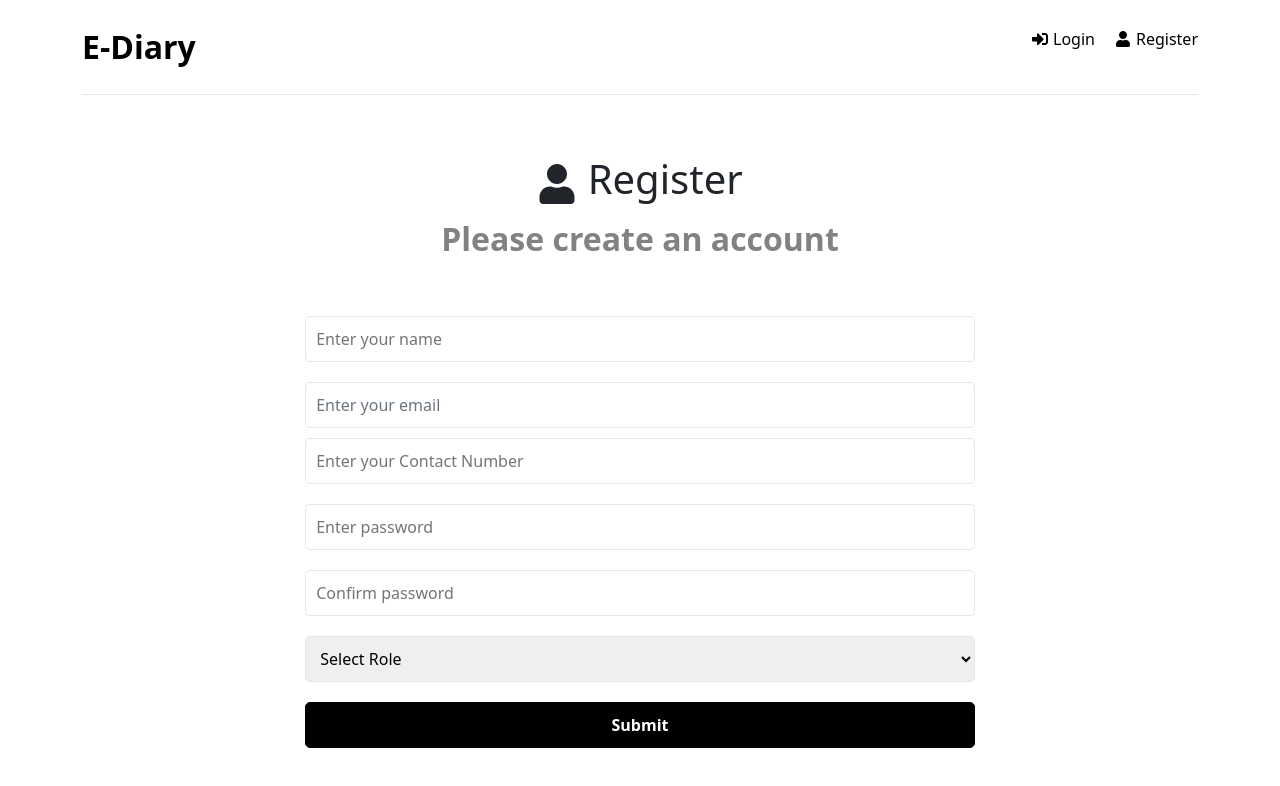
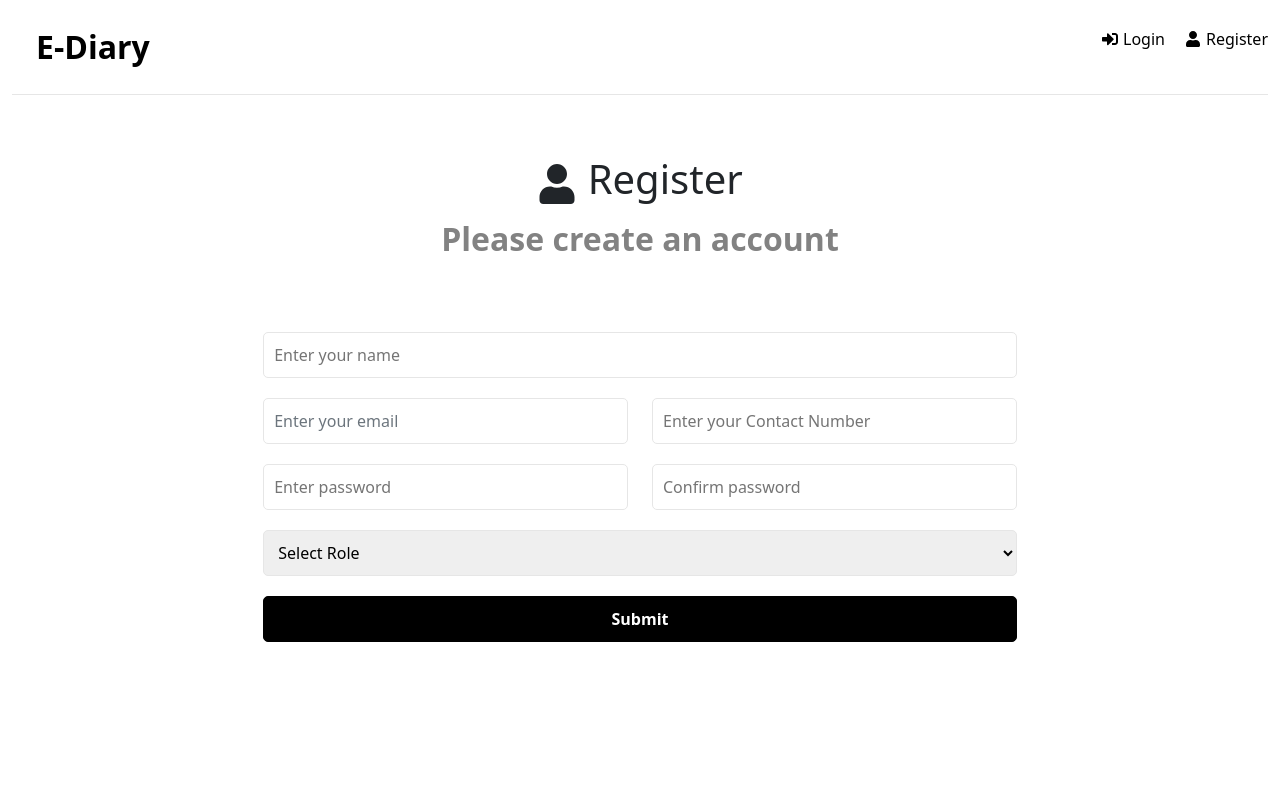
Before and after one commit to Pdeo55/Digi-diary, a React (Create React App) app in the folder frontend/: page /register in a window 1280 px wide. Shown: the top 786 px of the page. Built offline with nearby package versions, Linux system fonts and the light colour scheme.

Commit message:
Implemented Profile

```diff
--- a/frontend/src/App.js
+++ b/frontend/src/App.js
@@ -1,5 +1,7 @@
 import { ToastContainer } from 'react-toastify'
+import { useSelector } from 'react-redux';
 import { Routes, Route } from 'react-router-dom'
+import { Container, Row, Col } from 'react-bootstrap'
 import Homepage from './screens/Homepage';
 import Homework from './screens/Homework/';
 import Holiday from './screens/Holiday/';
@@ -7,14 +9,21 @@ import Login from './screens/Login/Login';
 import Register from './screens/Register/Register';
 import Navbar from './components/Navbar/Navbar'
 import Notice from './screens/Notice/Notice';
+import Profile from './components/Profile/Profile';
 
 import 'bootstrap/dist/css/bootstrap.min.css';
 import 'react-toastify/dist/ReactToastify.css'
 
 function App() {
+
+  const { user } = useSelector((state) => state.auth)
+
   return (
     <>
-      <div className='container'>
+      <Container fluid>
+        <Row>
+          {user && <Col lg="2"><Profile /></Col>}
+          <Col lg={user ? "10" : "12"}>
             <Navbar />
             <Routes>
               <Route path='/' element={<Homepage />} />
@@ -22,9 +31,11 @@ function App() {
               <Route path='holiday' element={<Holiday />} />
               <Route path='login' element={<Login />} />
               <Route path='homework' element={<Homework />} />
-          <Route path='notice-board' element={<Notice/>} />
+              <Route path='notice-board' element={<Notice />} />
             </Routes>
-      </div>
+          </Col>
+        </Row>
+      </Container>
       <ToastContainer />
     </>
   );
--- a/frontend/src/components/Navbar/Navbar.js
+++ b/frontend/src/components/Navbar/Navbar.js
@@ -1,7 +1,7 @@
-import { FaSignInAlt, FaSignOutAlt, FaUser } from 'react-icons/fa'
 import { useDispatch, useSelector } from 'react-redux'
 import { Link, useNavigate } from 'react-router-dom'
 import { logout, reset } from '../../features/auth/authSlice'
+import { FaSignInAlt, FaSignOutAlt, FaUser } from 'react-icons/fa'
 import classes from './Navbar.module.css'
 
 function Navbar() {
--- a/frontend/src/components/Navbar/Navbar.module.css
+++ b/frontend/src/components/Navbar/Navbar.module.css
@@ -7,11 +7,18 @@
     margin-bottom: 60px;
 }
 
+.logo {
+    display: flex;
+    justify-content: center;
+    align-items: center;
+}
+
 .logo p{
     margin: 0%;
     padding: 0%;
     font-size: 2rem;
     font-weight: bold;
+    margin-left: 1.5rem;
 }
 
 .header ul {
--- /dev/null
+++ b/frontend/src/components/Profile/Profile.js
@@ -0,0 +1,39 @@
+import React from 'react'
+import { useSelector } from 'react-redux'
+import { Container } from 'react-bootstrap'
+import { FaUserAlt } from 'react-icons/fa'
+import { Link } from 'react-router-dom'
+import classes from './Profile.module.css'
+
+function Profile() {
+
+    const { user } = useSelector((state) => state.auth)
+
+    return (
+        <div className={classes.sidebar}>
+            <div className={classes.userLogo}>
+                <FaUserAlt className={classes.icon} />
+            </div>
+            {user.role === "STUDENT" && (
+                <>
+                    <p style={{ fontSize: "2rem" }}>{user.name}</p>
+                    <p> <span style={{ fontWeight: 'bold' }}> Class </span>: {user.grade}</p>
+                    <p> <span style={{ fontWeight: 'bold' }}> Class Teacher </span>: Riddhi Mirajkar</p>
+                    <p> <span style={{ fontWeight: 'bold' }}> Class Monitor </span>: Sahil Chaudhari</p>
+                    <p className={classes.timeTable}><Link>View Time Table</Link></p>
+                </>
+            )}
+            {user.role === "TEACHER" && (
+                <>
+                    <p style={{ fontSize: "2rem" }}>{user.name}</p>
+                    {/* <p> <span style={{ fontWeight: 'bold' }}> Class </span>: {user.grade}</p>
+                    <p> <span style={{ fontWeight: 'bold' }}> Class Teacher </span>: Riddhi Mirajkar</p>
+                    <p> <span style={{ fontWeight: 'bold' }}> Class Monitor </span>: Sahil Chaudhari</p>
+                    <p className={classes.timeTable}><Link>View Time Table</Link></p> */}
+                </>
+            )}
+        </div>
+    )
+}
+
+export default Profile
--- /dev/null
+++ b/frontend/src/components/Profile/Profile.module.css
@@ -0,0 +1,33 @@
+.sidebar {
+    height: 100vh;
+    width: 100%;
+    border-right: 1px solid black;
+    display: flex;
+    align-items: center;
+    justify-content: flex-start;
+    flex-direction: column;
+    padding-top: 4rem;
+}
+
+.sidebar p {
+    font-size: 1.2rem;
+    margin-bottom: 1.5rem;
+}
+
+.userLogo {
+    border: 2px solid black;
+    border-radius: 50% 50%;
+    padding: 1rem;
+}
+
+.icon {
+    font-size: 3rem;
+}
+
+.timeTable {
+    border: 1px solid black;
+    padding: 10px;
+    cursor: pointer;
+    background-color: rgb(216, 212, 212);
+    font-weight: bold;
+}
--- a/frontend/src/screens/Homepage/index.js
+++ b/frontend/src/screens/Homepage/index.js
@@ -16,11 +16,9 @@ function Homepage() {
 
     const { user } = useSelector((state) => state.auth)
 
-    useEffect(() => {
-        if (!user) {
-            navigate('/login')
-        }
-    }, [user, navigate, dispatch])
+    if (!user) {
+        navigate('/login')
+    }
 
     return (
         <Container fluid>
--- a/frontend/src/screens/Homework/Teacher/TeacherHW.js
+++ b/frontend/src/screens/Homework/Teacher/TeacherHW.js
@@ -27,6 +27,7 @@ function TeacherHW() {
 
         // get all previous homeworks for teacher
         dispatch(getHomeworkByTeacher(user._id))
+        console.log(homeworks)
     }
 
     const onSubmit = (e) => {
@@ -90,7 +91,7 @@ function TeacherHW() {
                             </tr>
                         </thead>
                         <tbody>
-                            {homeworks && homeworks.length > 1 && homeworks.map((homework) => (
+                            {homeworks && homeworks.length > 0 && homeworks.map((homework) => (
                                 <tr key={homework._id}>
                                     <td>{homework?.title}</td>
                                     <td>{homework.description}</td>
@@ -104,9 +105,9 @@ function TeacherHW() {
                                     <td style={{ cursor: 'pointer' }} onClick={() => { dispatch(deleteHomework(homework._id)) }}><AiFillDelete /></td>
                                 </tr>
                             ))}
-                            {homeworks.length === 0 && <p>No Homeworks Assigned</p>}
                         </tbody>
                     </Table>
+                    {homeworks.length === 0 && <p>No Homeworks Assigned</p>}
                 </div>
             )}
             <p className={classes.text}>Want to give your Students some Homework ??</p>
--- a/frontend/src/screens/Login/Login.js
+++ b/frontend/src/screens/Login/Login.js
@@ -58,7 +58,7 @@ function Login() {
     }
 
     return (
-        <>
+        <div className={classes.container}>
             <section className={classes.heading}>
                 <h1>
                     <FaSignInAlt /> Login
@@ -97,7 +97,7 @@ function Login() {
                     </div>
                 </form>
             </section>
-        </>
+        </div>
     )
 }
 
--- a/frontend/src/screens/Login/Login.module.css
+++ b/frontend/src/screens/Login/Login.module.css
@@ -1,3 +1,10 @@
+.container {
+    display: flex;
+    justify-content: center;
+    align-items: center;
+    flex-direction: column;
+}
+
 .heading {
     font-size: 2rem;
     font-weight: 700;
--- a/frontend/src/screens/Register/Register.js
+++ b/frontend/src/screens/Register/Register.js
@@ -1,4 +1,5 @@
 import React from "react";
+import { Col, Row } from "react-bootstrap";
 import { useState, useEffect } from "react";
 import { useSelector, useDispatch } from "react-redux";
 import { useNavigate } from "react-router-dom";
@@ -72,7 +73,7 @@ function Register() {
   }
 
   return (
-    <>
+    <div className={classes.container}>
       <section className={classes.heading}>
         <h1>
           <FaUser /> Register
@@ -93,6 +94,8 @@ function Register() {
               onChange={onChange}
             />
           </div>
+          <Row>
+            <Col>
               <div className={classes.formGroup}>
                 <input
                   type="email"
@@ -104,6 +107,8 @@ function Register() {
                   onChange={onChange}
                 />
               </div>
+            </Col>
+            <Col>
               <div className={classes.formGroup}>
                 <input
                   type="phoneNo"
@@ -115,6 +120,11 @@ function Register() {
                   onChange={onChange}
                 />
               </div>
+            </Col>
+          </Row>
+
+          <Row>
+            <Col>
               <div className={classes.formGroup}>
                 <input
                   type="password"
@@ -126,6 +136,8 @@ function Register() {
                   onChange={onChange}
                 />
               </div>
+            </Col>
+            <Col>
               <div className={classes.formGroup}>
                 <input
                   type="password"
@@ -137,6 +149,8 @@ function Register() {
                   onChange={onChange}
                 />
               </div>
+            </Col>
+          </Row>
           <div className={classes.formGroup}>
             <select name="role" id="role" onChange={onChange}>
               <option value="select">Select Role</option>
@@ -164,7 +178,7 @@ function Register() {
           </div>
         </form>
       </section>
-    </>
+    </div>
   );
 }
 
--- a/frontend/src/screens/Register/Register.module.css
+++ b/frontend/src/screens/Register/Register.module.css
@@ -1,8 +1,19 @@
+.container {
+    display: flex;
+    justify-content: center;
+    align-items: center;
+    flex-direction: column;
+}
+
 .heading {
     font-size: 2rem;
     font-weight: 700;
     margin-bottom: 50px;
     padding: 0 20px;
+    display: flex;
+    justify-content: center;
+    align-items: center;
+    flex-direction: column;
 }
 
 .heading p {
```
Lines whose indentation alone changed are shown as unchanged.
